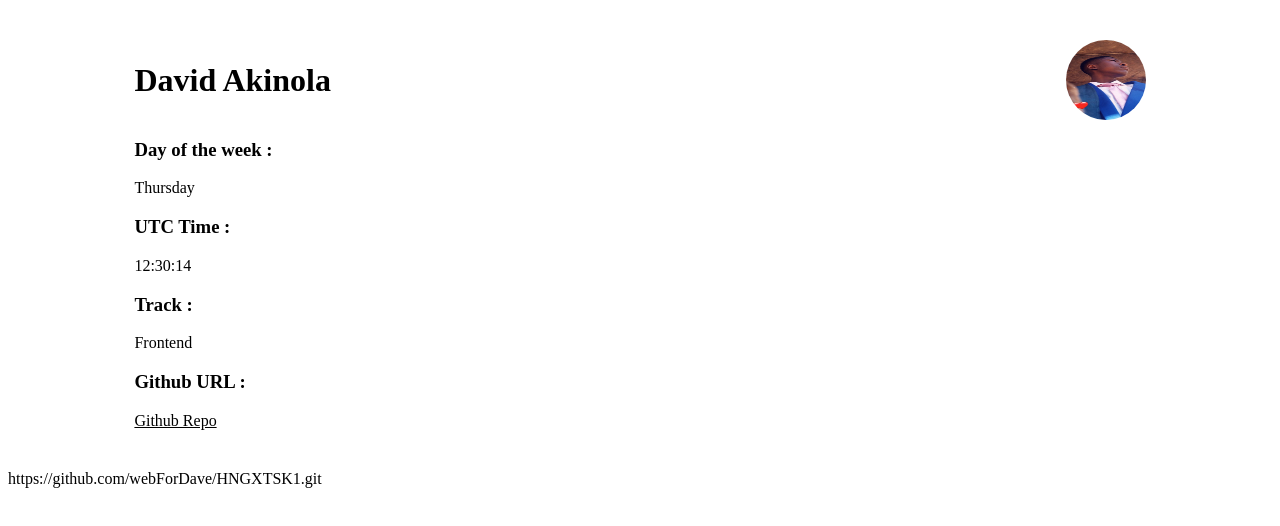
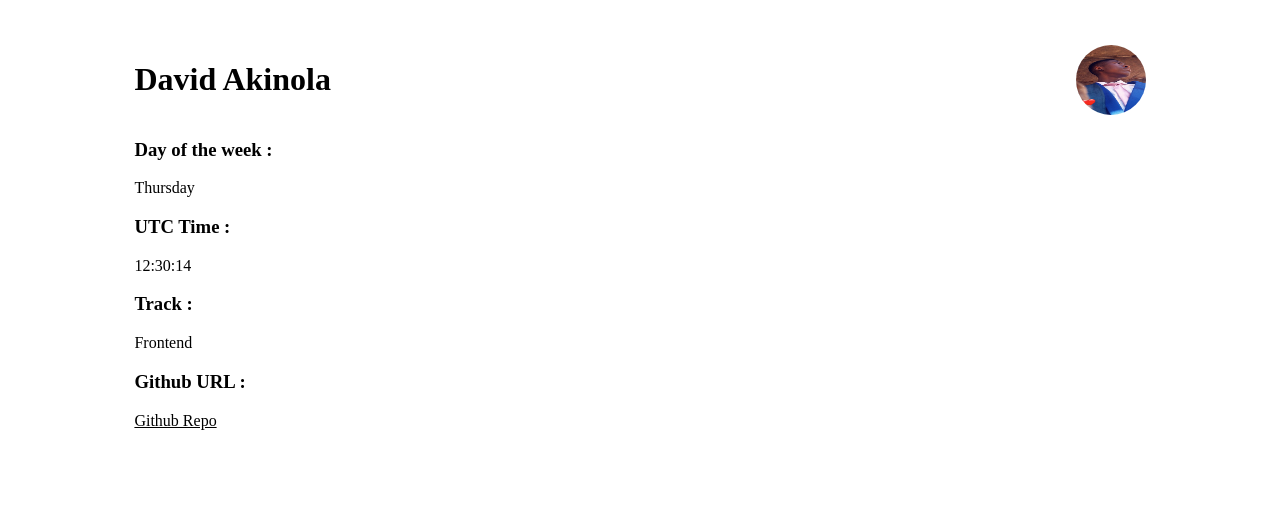
Before and after one commit to webForDave/HNGXTSK1, a plain HTML site: page index.html in a window 1280 px wide. Drawn offline with Linux system fonts and the light colour scheme.

Commit message:
modfified style

```diff
--- a/index.html
+++ b/index.html
@@ -25,11 +25,8 @@
         <p data-testid="myTrack">Frontend</p>
 
         <h3>Github URL :</h3>
-        <a href="" data-testid=“githubURL”>Github Repo</a>
+        <a href="https://github.com/webForDave/HNGXTSK1" target="_blank" data-testid=“githubURL”>Github Repo</a>
 
     </div>
 </body>
 </html>
-
-
-https://github.com/webForDave/HNGXTSK1.git
--- a/style.css
+++ b/style.css
@@ -20,8 +20,8 @@ body {
 }
 
 .dave {
-    width: 80px;
-    height: 80px;
+    width: 70px;
+    height: 70px;
     border-radius: 50%;
 }
 
```
